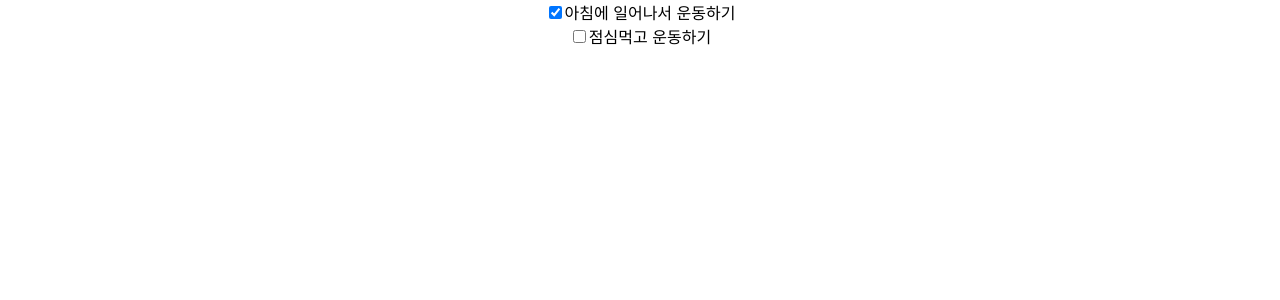
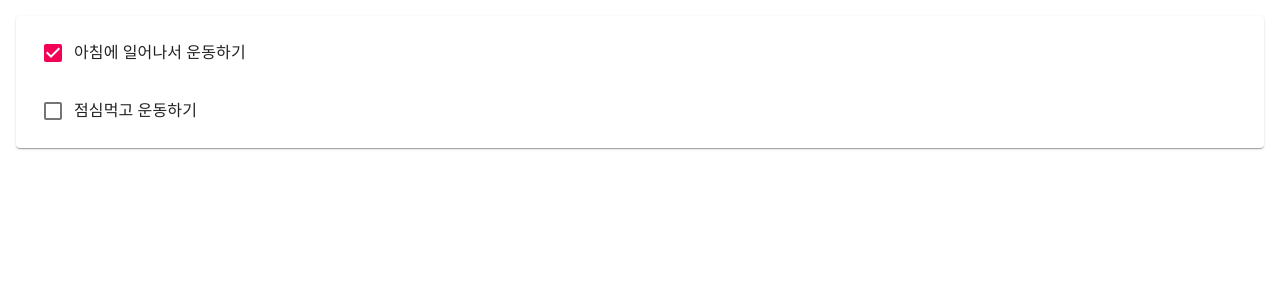
Before and after one commit to clean17/docker-deploy, a React (Create React App) app: page / in a window 1280 px wide. Shown: the top 300 px of the page. Built offline with nearby package versions, Linux system fonts and the light colour scheme.

Commit message:
material UI 변경

```diff
--- a/src/App.js
+++ b/src/App.js
@@ -1,6 +1,7 @@
 import logo from './logo.svg';
 import React from 'react';
 import Todo from './Todo';
+import { Paper, List } from '@material-ui/core';
 import './App.css';
 
 class App extends React.Component {
@@ -15,15 +16,17 @@ class App extends React.Component {
   }
 
   render() {
-    let todoItems = this.state.items.map((item, idx) => (
-      <Todo item={item} key={item.id} />
-    ));
+    let todoItems = this.state.items.length > 0 && (
+      <Paper style={{ margin: 16 }}>
+        <List>
+          {this.state.items.map((item, idx) => (
+            <Todo item={item} key={item.id} />
+          ))}
+        </List>
+      </Paper>
+    );
 
-    return (
-      <div className="App">
-        {todoItems}
-      </div>
-    );
+    return <div className="App"> {todoItems} </div>;
   }
 }
 
--- a/src/Todo.js
+++ b/src/Todo.js
@@ -1,4 +1,5 @@
 import React from 'react';
+import { ListItem, ListItemText, InputBase, Checkbox } from '@material-ui/core';
 
 class Todo extends React.Component {
     constructor(props) {
@@ -7,16 +8,22 @@ class Todo extends React.Component {
     }
 
     render() {
+        const item = this.state.item;
         return (
-            <div className="Todo">
-                <input
-                    type="checkbox"
-                    id={this.state.item.id}
-                    name={this.state.item.id}
-                    checked={this.state.item.done}
-                />
-                <label id={this.state.item.id}>{this.state.item.title}</label>
-            </div>
+            <ListItem>
+                <Checkbox checked={item.done} />
+                <ListItemText>
+                    <InputBase
+                        inputProps={{ "aria-lable": "naked" }}
+                        type="text"
+                        id={item.id}
+                        name={item.id}
+                        value={item.title}
+                        multiline={true}
+                        fullWidth={true}
+                    />
+                </ListItemText>
+            </ListItem>
         );
     }
 }
```
